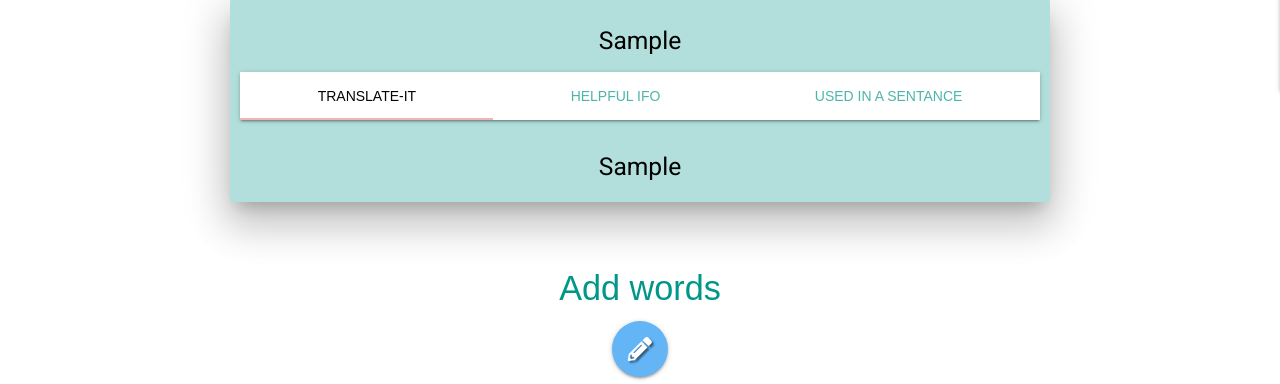
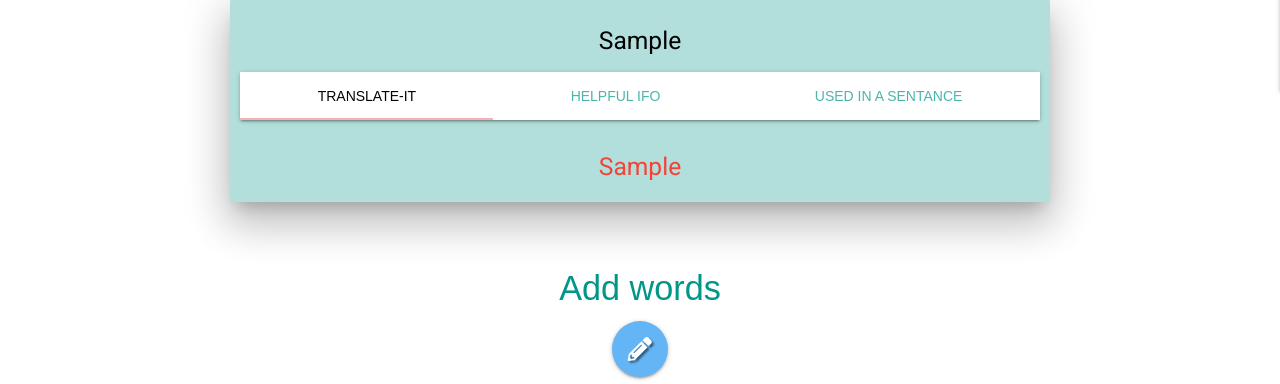
Before and after one commit to Leefarmer83/Translate-It, a Flask app: page /search in a window 1280 px wide. Shown: the part 769-1153 px from the top of the page. Run offline with Flask 2, Linux system fonts and the light colour scheme; a database or web service that is not in the repository returns one stand-in record (values such as "Sample title"); some libraries are stand-ins or nearby versions; some web fonts are replaced.

Commit message:
changed text on get_words, profile and word_cat from black to red

```diff
--- a/templates/profile.html
+++ b/templates/profile.html
@@ -32,15 +32,15 @@
             </ul>
         </div>
         <div class="roboto row-fluid card-content black-text lighten-3 center padding">
-            <div  class="card-content" id="tab1{{ loop.index }}">
+            <div  class="card-content red-text" id="tab1{{ loop.index }}">
                 <h5>{{ words.lt_word }}</h5>
             </div>
-            <div class="card-content" id="tab2{{ loop.index }}">
+            <div class="card-content red-text" id="tab2{{ loop.index }}">
                 <h5>{{ words.helpful_info }}</h5>
                 <div class="card-content">
         </div>
             </div>
-            <div class="card-content" id="tab3{{ loop.index }}">
+            <div class="card-content red-text" id="tab3{{ loop.index }}">
                 <h5>{{ words.used_in_sentence }}</h5>
             </div>
         </div>
--- a/templates/word_cat.html
+++ b/templates/word_cat.html
@@ -22,15 +22,15 @@
             </ul>
         </div>
         <div class="roboto row-fluid card-content black-text lighten-3 center padding">
-            <div  class="card-content" id="tab1{{ loop.index }}">
+            <div  class="card-content red-text" id="tab1{{ loop.index }}">
                 <h5>{{ words.lt_word }}</h5>
             </div>
-            <div class="card-content" id="tab2{{ loop.index }}">
+            <div class="card-content red-text" id="tab2{{ loop.index }}">
                 <h5>{{ words.helpful_info }}</h5>
                 <div class="card-content">
         </div>
             </div>
-            <div class="card-content" id="tab3{{ loop.index }}">
+            <div class="card-content red-text" id="tab3{{ loop.index }}">
                 <h5>{{ words.used_in_sentence }}</h5>
             </div>
         </div>
--- a/templates/words.html
+++ b/templates/words.html
@@ -45,15 +45,15 @@
         </ul>
     </div>
     <div class="roboto row-fluid card-content black-text lighten-3 center padding">
-        <div class="card-content" id="tab1{{ loop.index }}">
+        <div class="card-content red-text" id="tab1{{ loop.index }}">
             <h5>{{ words.lt_word }}</h5>
         </div>
-        <div class="card-content" id="tab2{{ loop.index }}">
+        <div class="card-content red-text" id="tab2{{ loop.index }}">
             <h5>{{ words.helpful_info }}</h5>
             <div class="card-content">
             </div>
         </div>
-        <div class="card-content" id="tab3{{ loop.index }}">
+        <div class="card-content red-text" id="tab3{{ loop.index }}">
             <h5>{{ words.used_in_sentence }}</h5>
         </div>
     </div>
```
